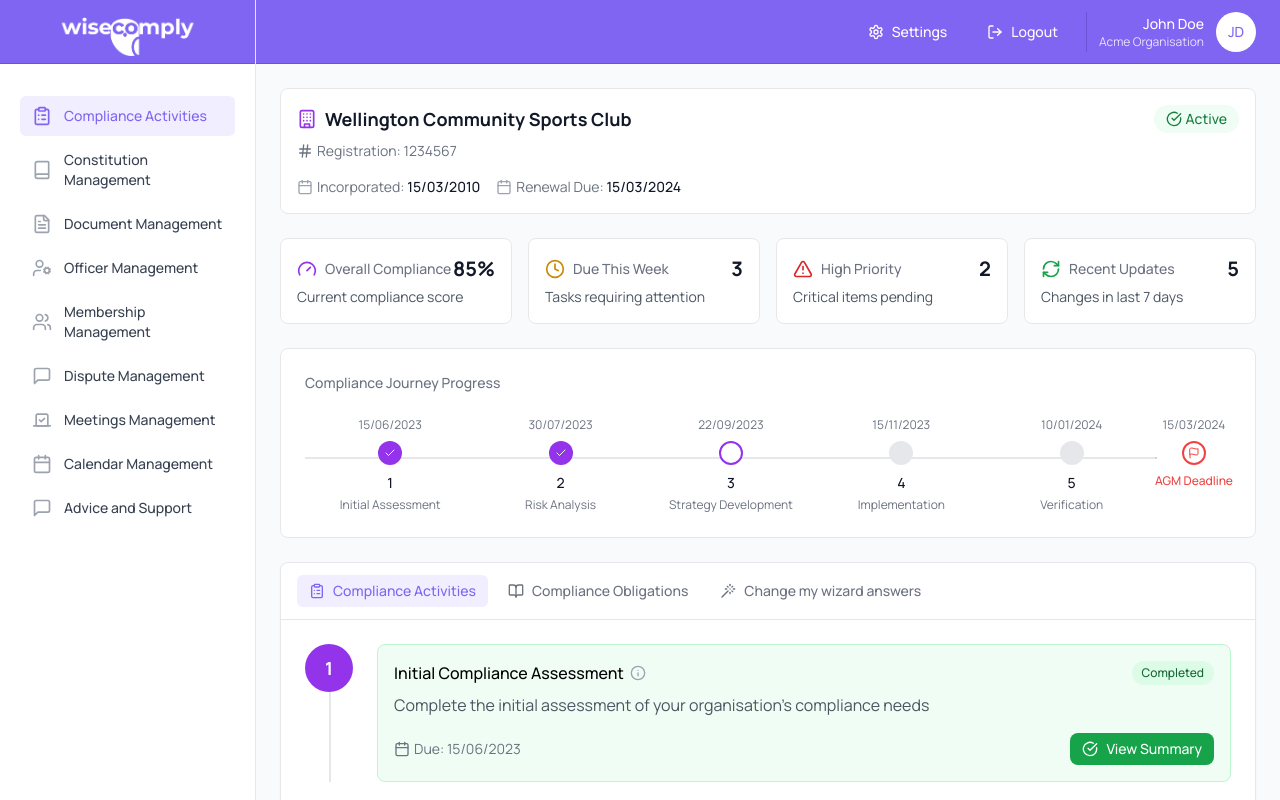
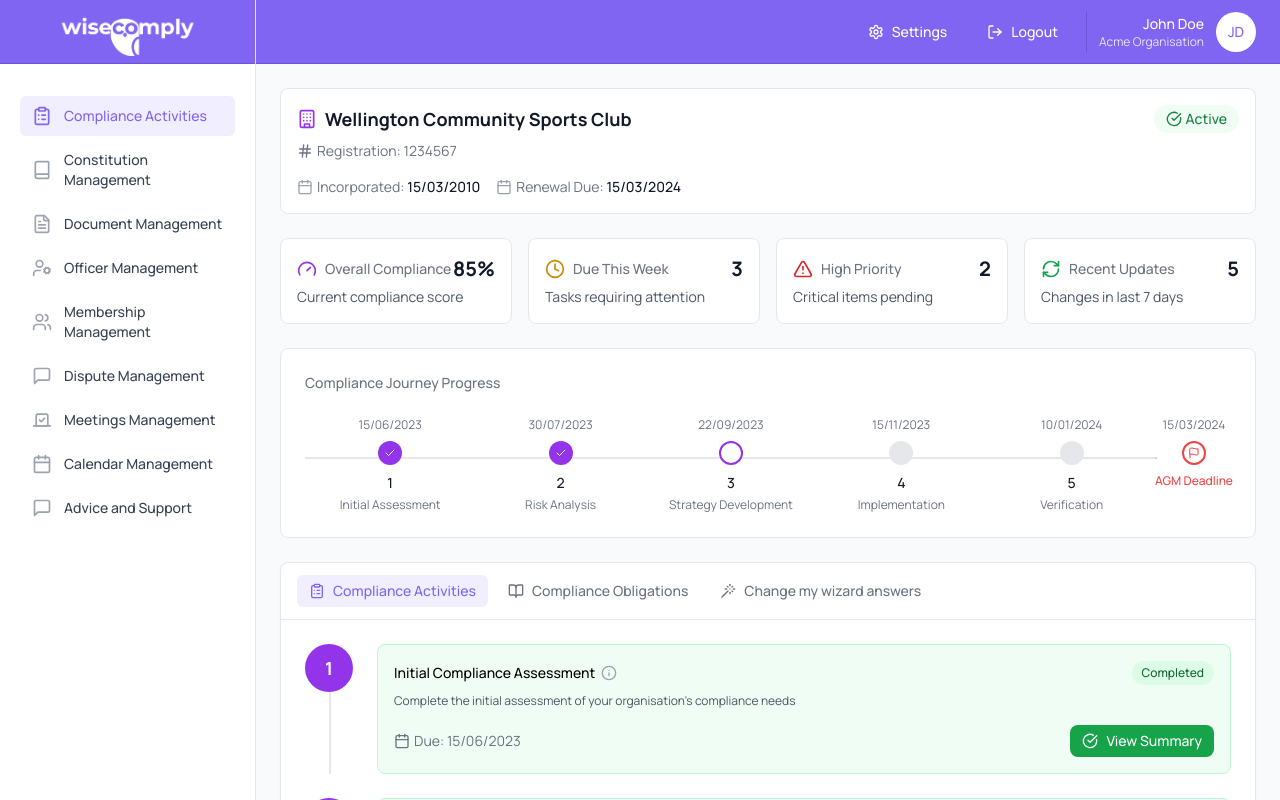
Before and after one commit to eudoca/wisecomply_new, a React (Vite) app: page /compliance in a window 1280 px wide. Built offline with nearby package versions, Linux system fonts and the light colour scheme.

Commit message:
Make text size consistent in Compliance Activities component

```diff
--- a/src/components/compliance/ComplianceActivities.tsx
+++ b/src/components/compliance/ComplianceActivities.tsx
@@ -130,7 +130,7 @@ const ComplianceActivities: React.FC = () => {
                 <CardContent>
                   <div className="flex items-center justify-between mb-2">
                     <div className="flex items-center">
-                      <h3 className="font-medium text-base">{activity.title}</h3>
+                      <h3 className="text-sm font-medium">{activity.title}</h3>
                       <Tooltip text={activity.info} position="top" variant="info">
                         <InfoIcon className="w-4 h-4 ml-1.5 text-gray-400" />
                       </Tooltip>
@@ -139,7 +139,7 @@ const ComplianceActivities: React.FC = () => {
                       {getStatusBadge(activity.status)}
                     </div>
                   </div>
-                  <p className="text-gray-600">{activity.description}</p>
+                  <p className="text-xs text-gray-600">{activity.description}</p>
                   <div className="flex justify-between items-center mt-4">
                     <div className="flex items-center text-gray-500">
                       <CalendarIcon className="w-4 h-4 mr-1" />
```
